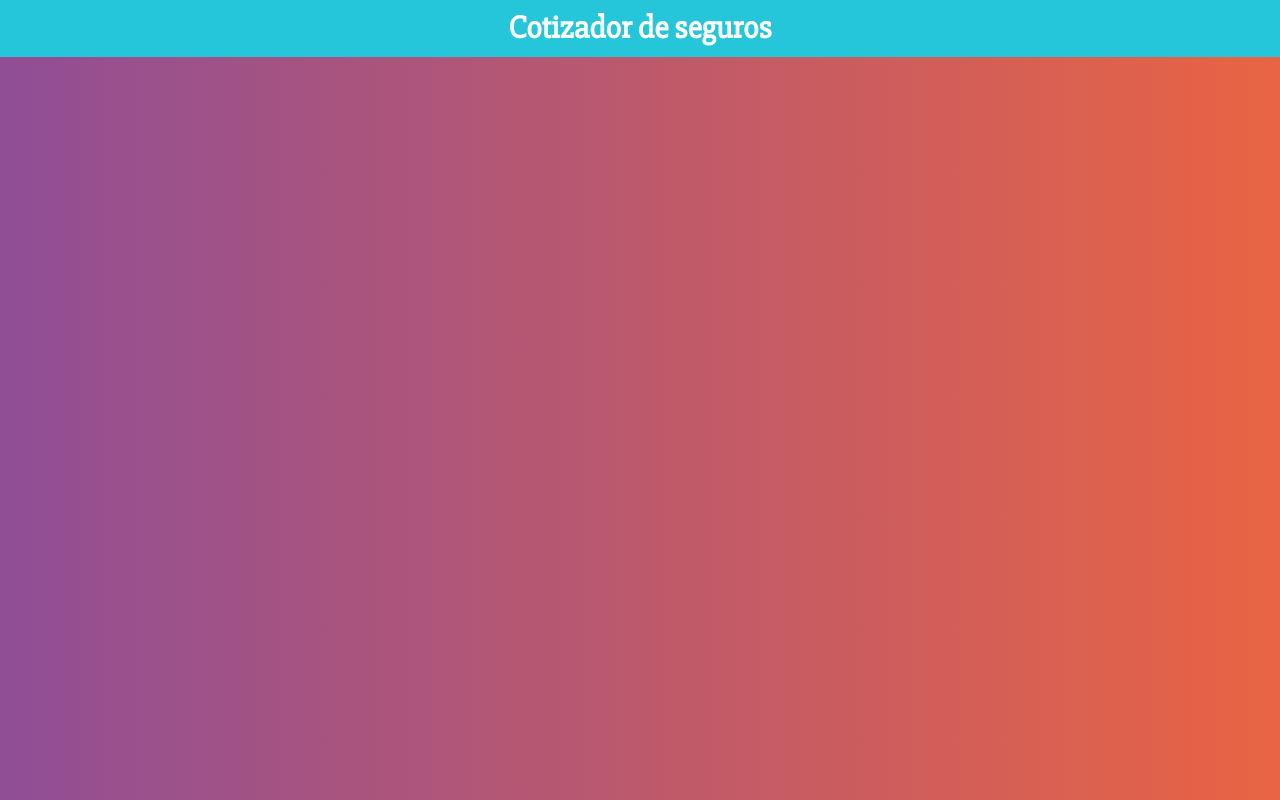
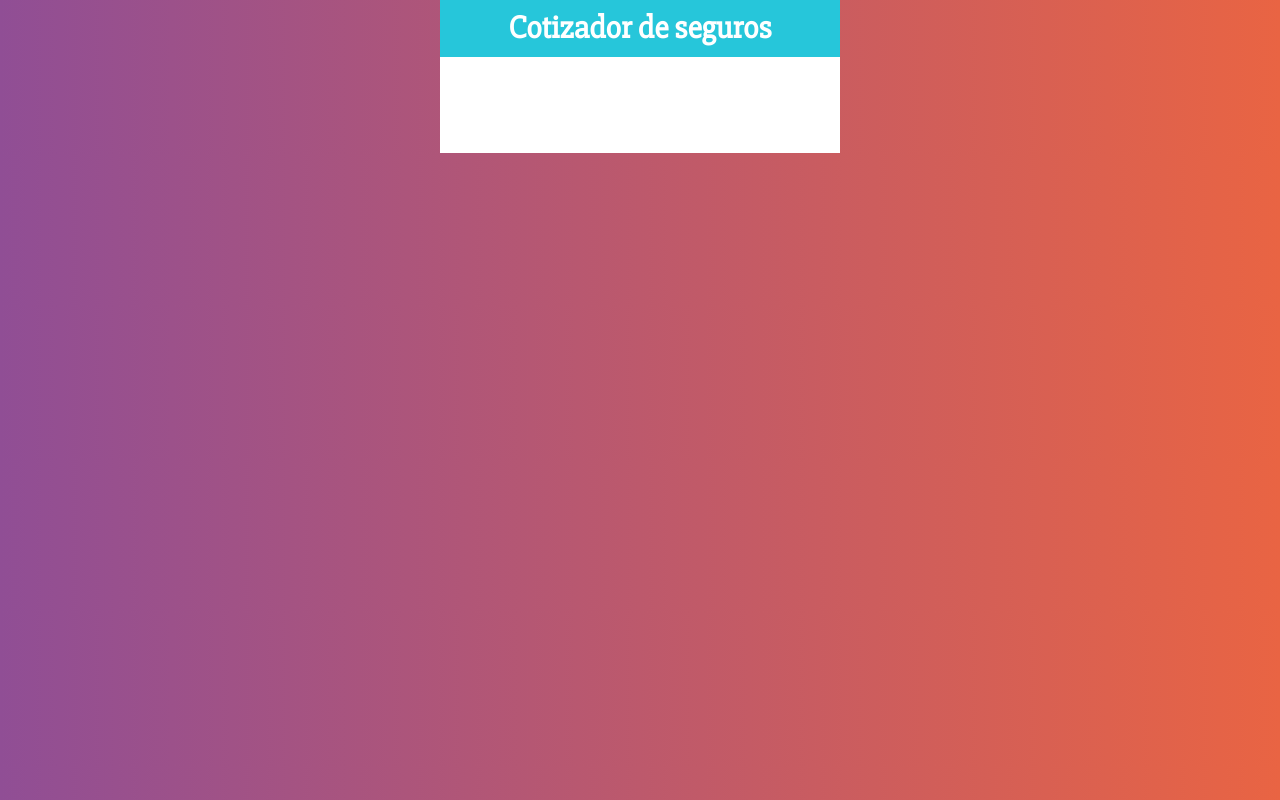
Before and after one commit to jhoanse98/Cotizador-de-seguros, a React (Create React App) app: page / in a window 1280 px wide. Built offline with nearby package versions, Linux system fonts and the light colour scheme.

Commit message:
Se crea el styled component para el contenedor

```diff
--- a/src/App.js
+++ b/src/App.js
@@ -1,12 +1,27 @@
 import React from 'react';
 import Header from './components/Header';
+import styled from '@emotion/styled';
 
+const Contenedor = styled.div`
+  max-width: 400px;
+  margin: 0px auto;
+`;
+
+const ContenedorFormulario = styled.div`
+  background-color: #FFF;
+  padding: 3rem;
+`;
 
 function App() {
   return (
-    <Header
-      titulo="Cotizador de seguros"
-    />
+    <Contenedor>
+      <Header
+        titulo="Cotizador de seguros"
+      />
+      <ContenedorFormulario>
+
+      </ContenedorFormulario>
+    </Contenedor>
   );
 }
 
```
